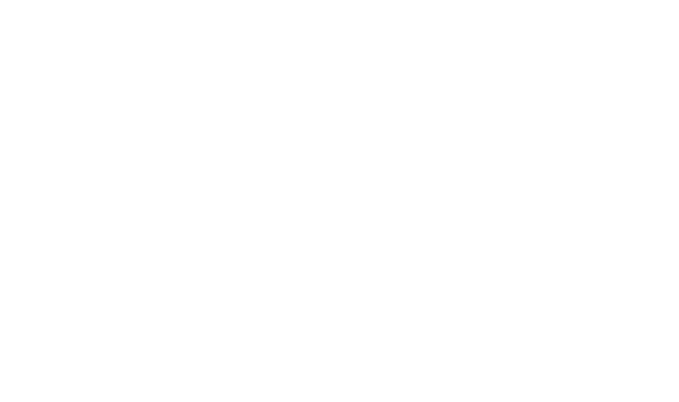
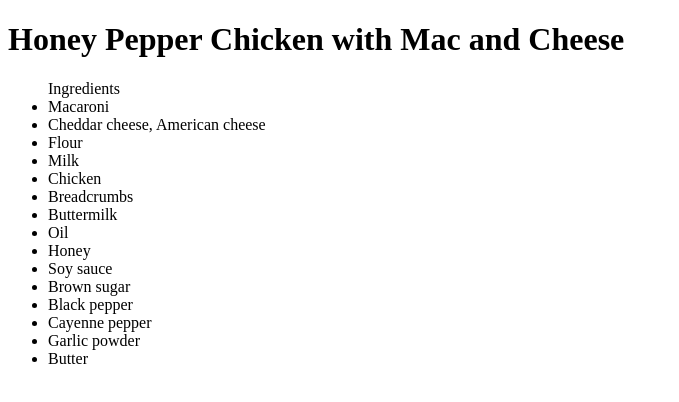
Before and after one commit to Cazmi3r/odin-recipes, a plain HTML site: page recipies/honey-pepper-chicken-mac-and-cheese.html in a window 1280 px wide. Shown: the whole page, without its empty margins (0-679 px from the left). Drawn offline with Linux system fonts and the light colour scheme.

Commit message:
feat: add ingredients to honey pepper chicken

```diff
--- a/recipies/honey-pepper-chicken-mac-and-cheese.html
+++ b/recipies/honey-pepper-chicken-mac-and-cheese.html
@@ -7,6 +7,23 @@
     <title>Document</title>
 </head>
 <body>
-
+    <h1>Honey Pepper Chicken with Mac and Cheese</h1>
+    <ul>Ingredients
+        <li>Macaroni</li>
+        <li>Cheddar cheese, American cheese</li>
+        <li>Flour</li>
+        <li>Milk</li>
+        <li>Chicken </li>
+        <li>Breadcrumbs</li>
+        <li>Buttermilk</li>
+        <li>Oil </li>
+        <li>Honey </li>
+        <li>Soy sauce</li>
+        <li>Brown sugar</li>
+        <li>Black pepper</li>
+        <li>Cayenne pepper</li>
+        <li>Garlic powder</li>
+        <li>Butter</li>
+    </ul>
 </body>
 </html>
```
